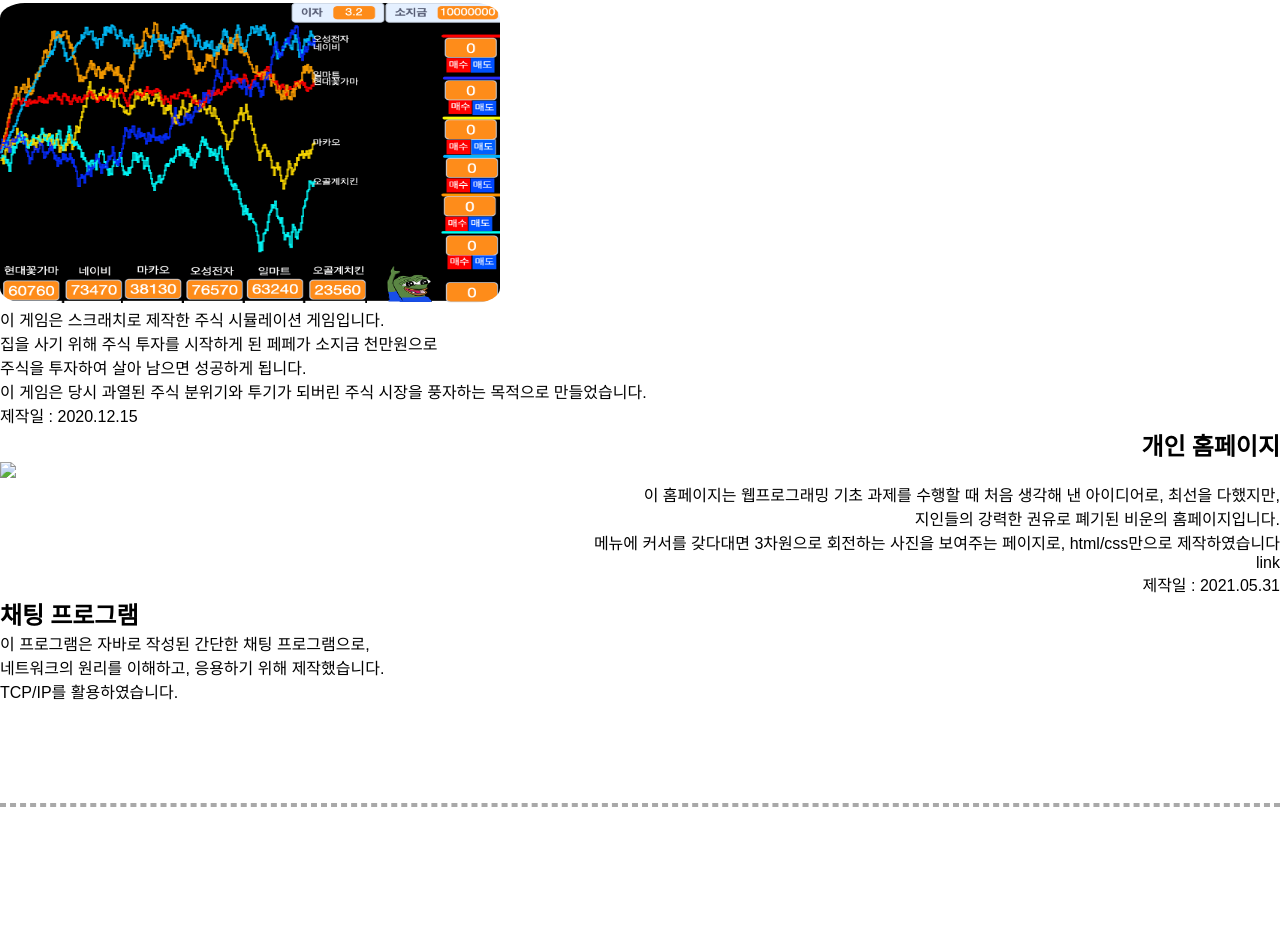
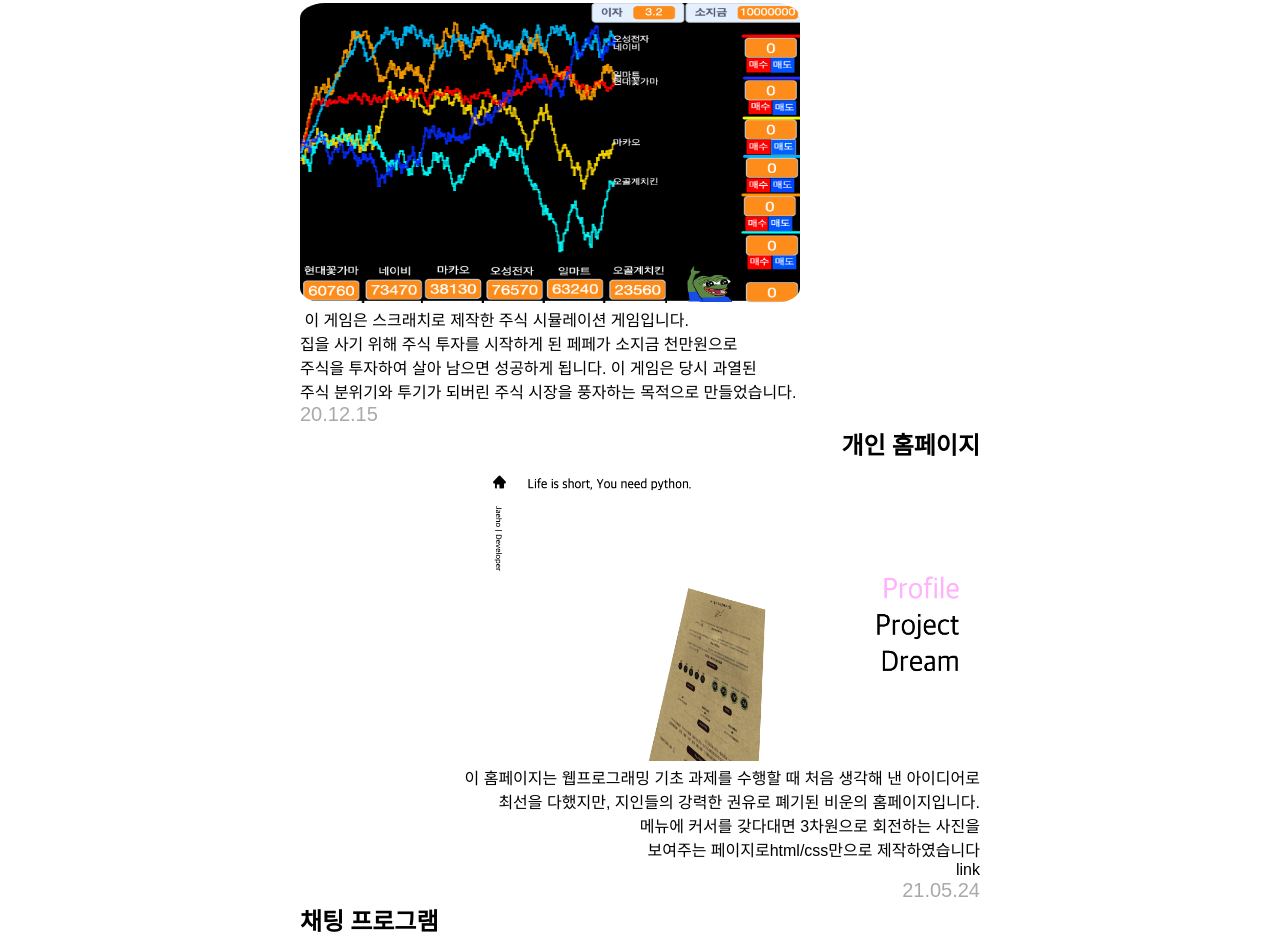
Before and after one commit to chaflame/introduce, a plain HTML site: page project.html in a window 1280 px wide. Shown: the part 518-1452 px from the top of the page. Before the commit the page ends 1325 px from the top, so only its background shows below. Drawn offline with Linux system fonts and the light colour scheme; a web font is replaced by a local one.

Commit message:
final edit

```diff
--- a/project.html
+++ b/project.html
@@ -1,5 +1,5 @@
 <!DOCTYPE html>
-<html lang="en">
+<html lang="ko">
 <head>
     <meta charset="UTF-8">
     <title>Jaeho | Project</title>
@@ -7,10 +7,11 @@
 <style>
     * {
 		padding : 0;
-		margin : 0;
-		overflow-y:scroll;
+        margin : 0;
 	}
-    @font-face {
+    body { 	overflow-y:scroll; }
+
+@font-face {
         font-family : 'bold';
         src : url("fonts/AppleSDGothicNeoB.ttf")
     }
@@ -63,8 +64,13 @@
         border: dashed 2px #a9a9a9;
     }
     .header {text-align: center;}
-	.contents {text-align:center;}
+	.contents {
+        margin-left : 300px;
+        margin-right : 300px;
+    }
+    .date {color : #a9a9a9; font-size : 20px;}
     .introduce {text-align:center;}
+    .image {text-align:right;}
     #ui {	margin-top:0; margin-bottom:0;}
 
 </style>
@@ -79,26 +85,33 @@
 			<h1 style="margin-top : 10px;">프로젝트.</h1>
 			<hr class="my-hr2">
 		</div>
-        <div class="content">
+        <div class="contents">
             <h2 style="margin-top : 15px; text-align:center;">Project</h2>
             <h3>주식의 왕도</h3>
             <img src = "images/stockgame.png" style="border-radius : 5%; width : 500px; height : 300px;">
-            <p> 이 게임은 스크래치로 제작한 주식 시뮬레이션 게임입니다.<br>집을 사기 위해 주식 투자를 시작하게 된 페페가 소지금 천만원으로
-                <br>주식을 투자하여 살아 남으면 성공하게 됩니다. <br>이 게임은 당시 과열된 주식 분위기와 투기가 되버린 주식 시장을 풍자하는 목적으로 만들었습니다. </p>
-            <p>제작일 : 2020.12.15</p>
+            <p> &nbsp;이 게임은 스크래치로 제작한 주식 시뮬레이션 게임입니다.<br>집을 사기 위해 주식 투자를 시작하게 된 페페가 소지금 천만원으로
+                <br>주식을 투자하여 살아 남으면 성공하게 됩니다. 이 게임은 당시 과열된<br> 주식 분위기와 투기가 되버린 주식 시장을
+                풍자하는 목적으로 만들었습니다. </p>
+            <p class="date">20.12.15</p>
 
             <h3 style="text-align:right;">개인 홈페이지</h3>
-            <img src = "images/hideandseek.png" style="text-align: right;">
-            <p style="text-align:right;">이 홈페이지는 웹프로그래밍 기초 과제를 수행할 때 처음 생각해 낸 아이디어로, 최선을 다했지만,
-                <br>지인들의 강력한 권유로 폐기된 비운의 홈페이지입니다.
-            <br>메뉴에 커서를 갖다대면 3차원으로 회전하는 사진을 보여주는 페이지로, html/css만으로 제작하였습니다</p>
-            <a href="images/homepage.png;" style="text-align:right;"><p>link</p></a>
-            <p style="text-align:right;">제작일 : 2021.05.31</p>
+            <div class="image">
+                <img src = "images/homepage.png" style="text-align: right; border-radius : 5%; width : 500px; height : 300px;">
+            </div>
+            <p style="text-align:right;">이 홈페이지는 웹프로그래밍 기초 과제를 수행할 때 처음 생각해 낸 아이디어로
+            <br>최선을 다했지만, 지인들의 강력한 권유로 폐기된 비운의 홈페이지입니다.
+            <br>메뉴에 커서를 갖다대면 3차원으로 회전하는 사진을
+            <br> 보여주는 페이지로html/css만으로 제작하였습니다</p>
+            <a href="https://chaflame.github.io/homepage/" style="text-align:right;"><p>link</p></a>
+            <p class="date" style="text-align:right;">21.05.24</p>
 
             <h3>채팅 프로그램</h3>
-            <p>이 프로그램은 자바로 작성된 간단한 채팅 프로그램으로, <br>네트워크의 원리를 이해하고, 응용하기 위해 제작했습니다. </p>
-            <p>TCP/IP를 활용하였습니다.</p>
-            <hr class="my-hr2">
+            <img src ="images/chat.png" style= "text-align : right; border-radius : 5%; width : 500px; height : 300px;">
+            <p> &nbsp;이 프로그램은 자바로 작성된 간단한 채팅 프로그램으로
+            <br>네트워크의 원리를 이해하고 응용하기 위해 제작했습니다. </p>
+            <P class="date">20.07.12</P>
         </div>
+        <hr class="my-hr2">
+        <br>
 </body>
 </html>
```
Also changed, not shown: dream.html (+19 -7 lines), index.html (+1 -1 lines), profile.html (+3 -2 lines), images/chat.PNG (added), 2 other files.
